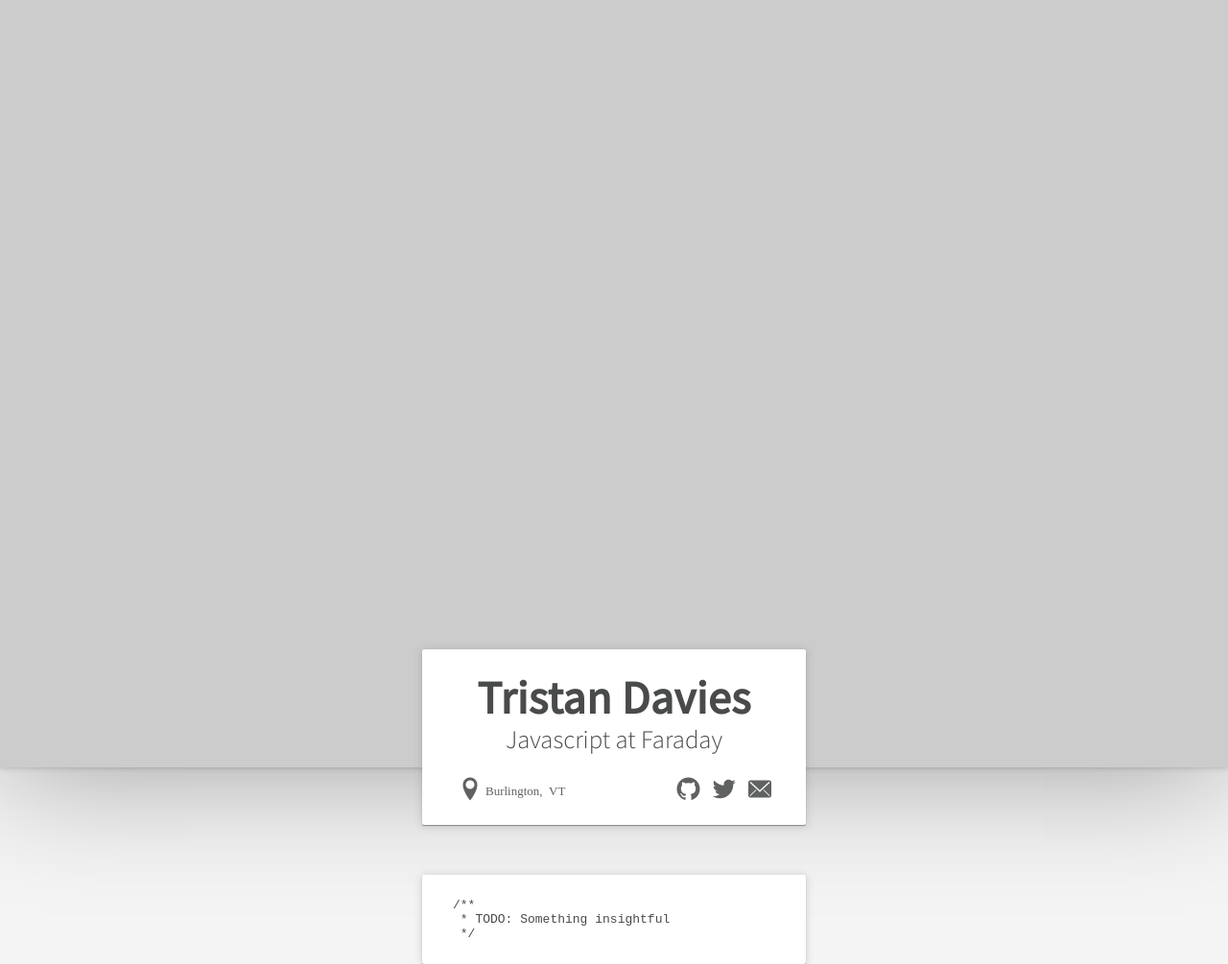
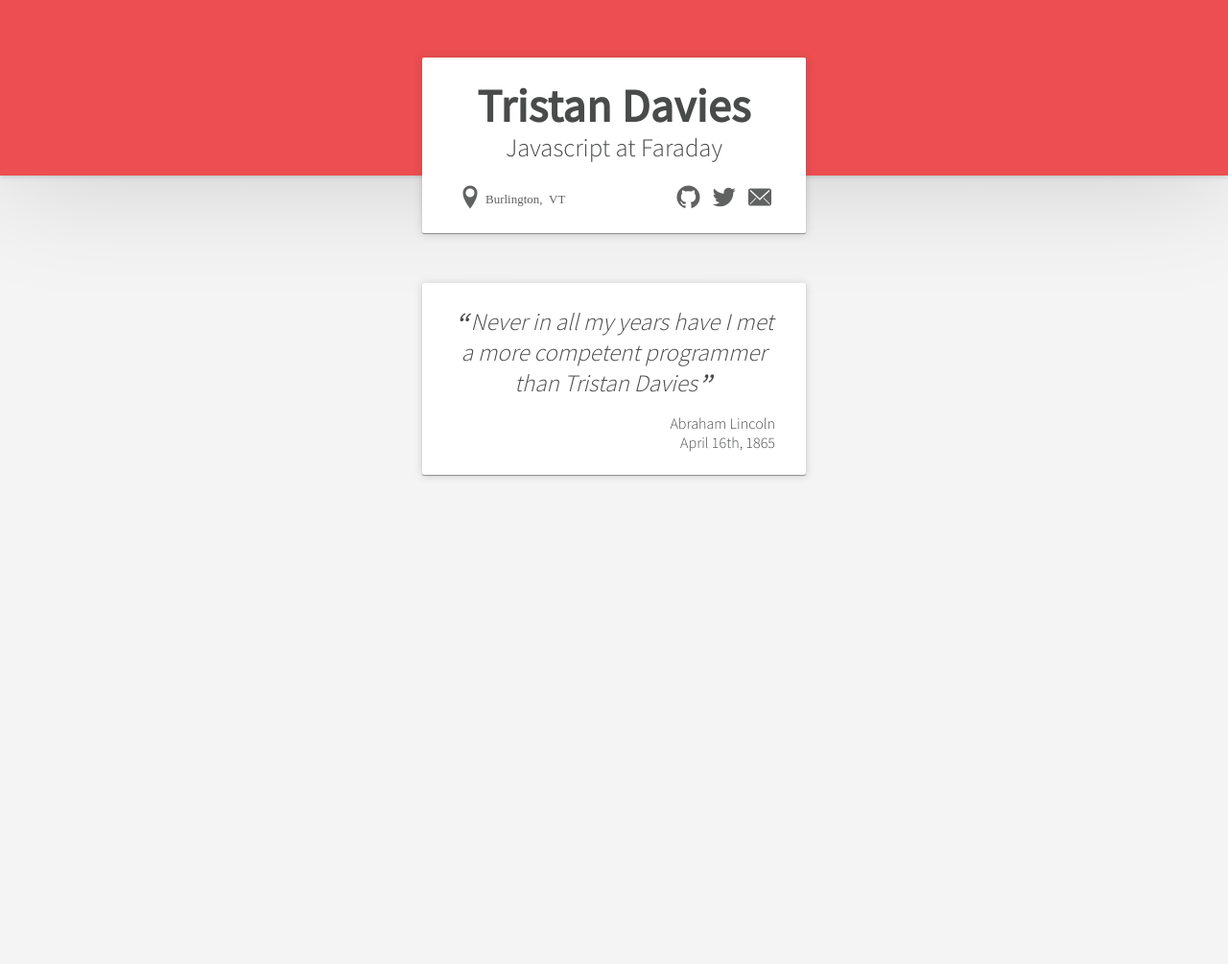
Before and after one commit to devTristan/devtristan.github.io, a plain HTML site: page index.html in a window 1280 px wide. Shown: the whole page at 96% size. After the commit the page ends 800 px from the top, so only its background shows below. Drawn offline with Linux system fonts and the light colour scheme; files whose address does not match are found by name.

Commit message:
make better

```diff
--- a/index.html
+++ b/index.html
@@ -4,6 +4,7 @@
   <title>Tristan Davies</title>
 
   <meta name="viewport" content="width=device-width, initial-scale=1">
+  <meta http-equiv="content-type" content="charset=UTF8">
   <link href="https://fonts.googleapis.com/css?family=Source+Sans+Pro:300,400" rel="stylesheet" type="text/css">
   <link href="icons.css" rel="stylesheet" type="text/css">
   <link href="tristan.css" rel="stylesheet" type="text/css">
@@ -13,7 +14,6 @@
 <!-- easter egg -->
 
 <div class="background">
-  <div class="filler"></div>
   <div class="card header">
     <h1>Tristan Davies</h1>
     <h2>Javascript at <a href="http://faraday.io/">Faraday</a></h2>
@@ -31,11 +31,12 @@
 </div>
 
 <div class="content">
-  <code class="card">
-    /**<br>
-    &nbsp;* TODO: Something insightful<br>
-    &nbsp;*/
-  </code>
+  <div class="card">
+    <blockquote cite="The Magna Carta">
+      <span class="quotation-mark">“</span>Never in all my years have I met a more competent programmer than Tristan Davies<span class="quotation-mark">”</span>
+    </blockquote>
+    <p class="citation">Abraham Lincoln<br>April 16th, 1865</p>
+  </div>
 </div>
 
 </body>
--- a/tristan.css
+++ b/tristan.css
@@ -1,11 +1,3 @@
-.filler {
-  margin: 0;
-  padding: 0;
-  border: 0;
-  font: inherit;
-  list-style: none;
-}
-
 html, body {
   height: 100%;
 }
@@ -20,11 +12,11 @@ body {
 a {
   text-decoration: none;
   color: inherit;
-  transition: color 0.16s;
+  transition: color 0.08s;
 }
 
 a:hover {
-  color: #5093ac;
+  color: #ec4e51;
 }
 
 h1 {
@@ -42,20 +34,15 @@ h2 {
 }
 
 .background {
-  background: #ccc;
-  box-shadow: 0 0 128px rgba(0,0,0,0.37), 0 0 6px rgba(0,0,0,0.23);
+  background: #ec4e51;
+  box-shadow: 0 0 128px rgba(0,0,0,0.17), 0 0 6px rgba(0,0,0,0.23);
   display: flex;
   flex-direction: column;
   align-items: stretch;
-  height: 100%;
   margin-bottom: 64px;
   padding: 0 16px;
   width: 100%;
   box-sizing: border-box;
-}
-
-.background .filler {
-  flex-grow: 1;
 }
 
 .content {
@@ -116,6 +103,29 @@ h2 {
   margin-right: 4px;
 }
 
+blockquote {
+  margin: 0;
+  position: relative;
+  padding: 0;
+  font-style: italic;
+  font-size: 25px;
+  font-weight: lighter;
+  text-align: center;
+}
+.quotation-mark {
+  font-weight: normal;
+  font-size: 1.3em;
+  line-height: 0px;
+  vertical-align: middle;
+  letter-spacing: 3px;
+}
+
+.citation {
+  text-align: right;
+  margin: 1em 0 0;
+  font-weight: lighter;
+}
+
 @media screen and (max-width: 720px) {
   .card {
     font-size: 0.8em;
```
